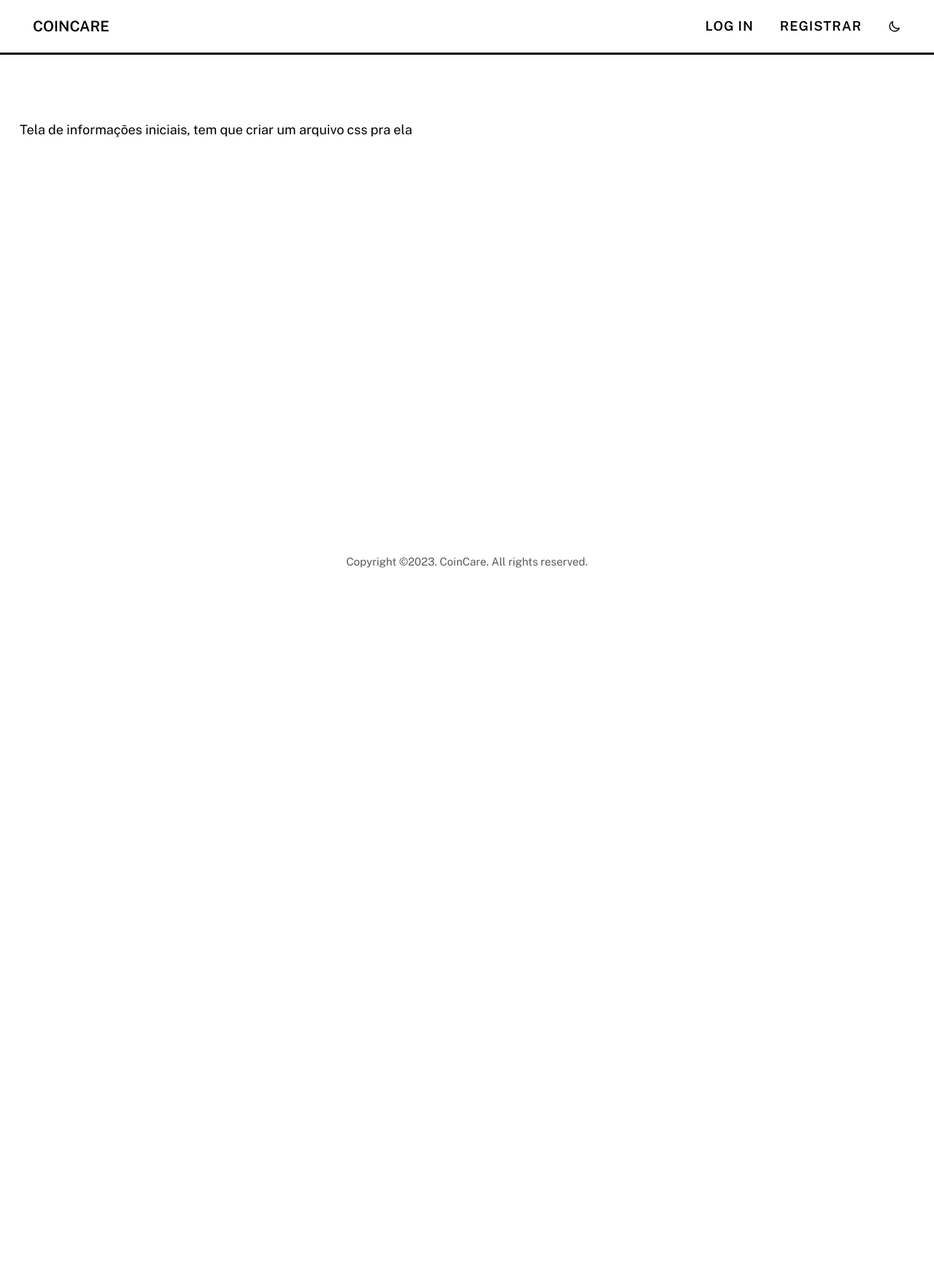
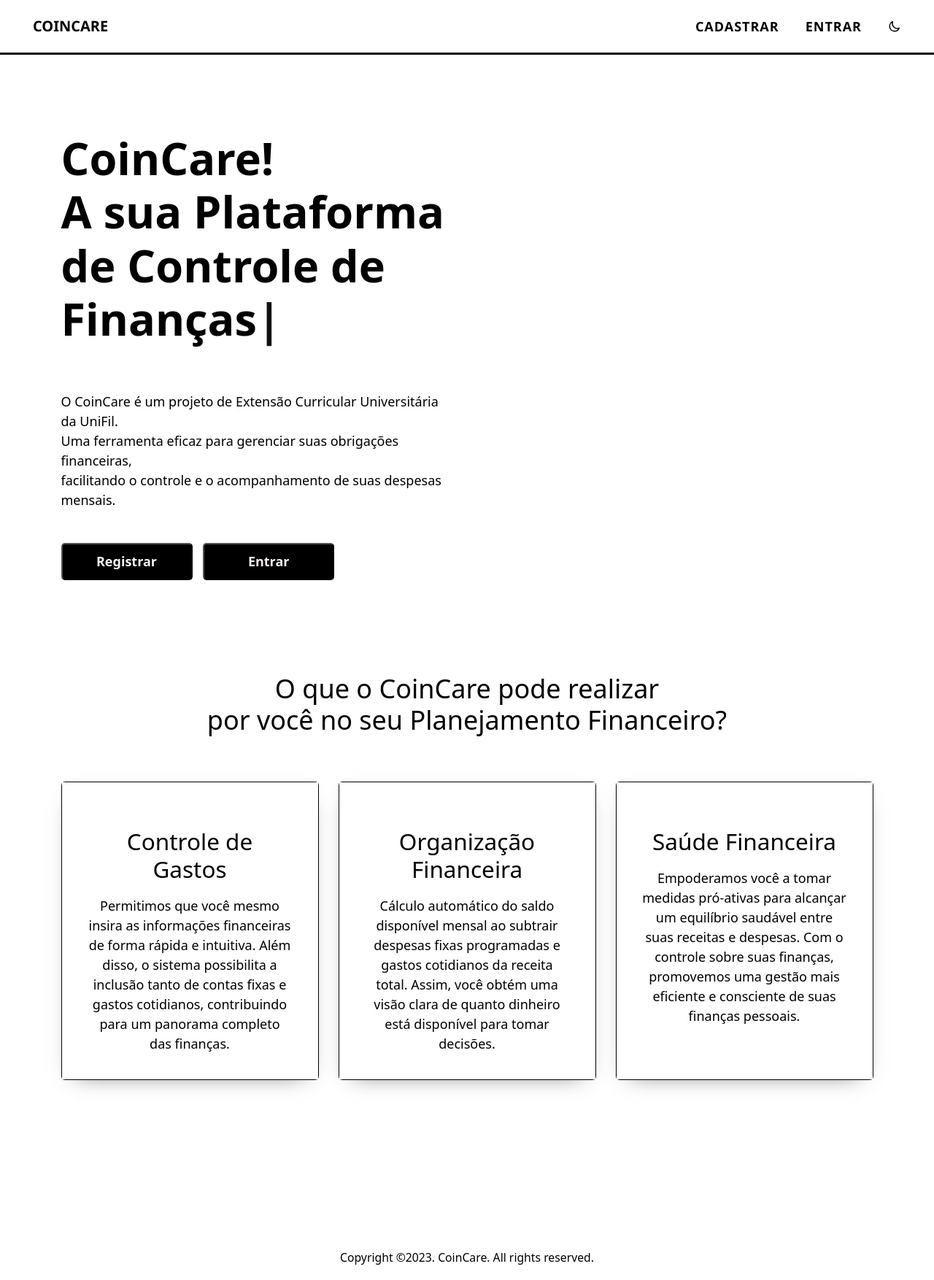
Before and after one commit to gabmats-creator/coincare-project, a Flask app: page / in a window 1280 px wide. Shown: the whole page at 73% size. Before the commit the page ends 778 px from the top, so only its background shows below. Run offline with Flask 3, Linux system fonts and the light colour scheme.

Commit message:
cards adicionados e animação de rolagem

```diff
--- /dev/null
+++ b/static/css/home.css
@@ -0,0 +1,126 @@
+*{
+    color: var(--text-dark);
+    background-color: var(--background-color);
+}
+
+.home {
+    padding-top: 5rem;
+    height: 100%;
+}
+
+.animacao-home {
+    min-height: 300px;
+}
+
+h1 {
+    font-weight: bold;
+    font-size: 3.4rem;
+}
+
+.button-home {
+    font-weight: bold;
+    color: var(--text-inverted);
+    background-color: var(--background-color-inverted);
+    padding: 10px 20px;
+    border-radius: 5px;
+    width: 10rem;
+    margin-right: 10px;
+}
+
+.button-home:hover {
+    color: var(--text-dark);
+    background-color: var(--background-color);
+    border: var(--border-1px);
+}
+
+/* Cards */
+
+.cards-container {
+	height: 100%;
+	padding-top: 100px;
+	padding-bottom: 175px;
+	display: flex;
+	justify-content: center;
+    text-align: center;
+}
+
+.card {
+    height: 100%;
+    box-shadow: rgba(0, 0, 0, 0.7) 0px 10px 30px -20px;
+    border: var(--border-1px);
+}
+
+.card-body {
+    padding: 35px;
+}
+
+/* Fim Cards */
+
+
+/* Small devices (landscape phones, 767.98px and up) */
+@media (max-width: 767.98px) {
+    .home {
+        display: flex;
+        flex-direction: column;
+		justify-content: center;
+		align-items: center;
+        text-align: center;
+		height: 100%;
+    }
+
+    .animacao-home {
+        min-height: 330px;
+    }
+
+    h1 {
+        font-size: 4.0rem;
+    }
+
+    p {
+        font-size: 1.3rem;
+        margin-bottom: 40px;
+    }
+
+    .button-home {
+        font-size: 1.6rem;
+        margin: 20px 0;
+        width: 100%;
+		display: flex;
+		justify-content: center;
+	}
+}
+
+/* Medium devices (tablets, 768px and up)*/
+@media (min-width: 768px) and (max-width: 991.98px) {
+    .home {
+        display: flex;
+        flex-direction: column;
+		justify-content: center;
+		align-items: center;
+        text-align: center;
+		height: 100%;
+    }
+
+    .animacao-home {
+        min-height: 250px;
+    }
+
+    h1 {
+        font-size: 4.0rem;
+    }
+
+    p {
+        font-size: 1.3rem;
+        margin-bottom: 40px;
+    }
+}
+
+/* Large devices (small desktops, 992px and up)*/
+@media (min-width: 992px) and (max-width: 1599.98px) {
+
+}
+
+/* Extra large devices (large desktops, 1600px and up)*/
+@media (min-width: 1600px) {
+
+}
--- a/static/css/main.css
+++ b/static/css/main.css
@@ -2,13 +2,16 @@
   --text-dark: #000;
   --text-light: #fbf2f2;
   --text-muted: #595959;
+  --text-inverted: #fbf2f2;
 
   --background-color: #fff;
+  --background-color-inverted: #000;
   --accent-colour: #97e73b;
   --accent-colour-2: #3bb54a;
   --tag-colour: #e5e5e5;
   --item-colour: gold;
 
+  --border-1px: 1px solid #000;
   --border: 3px solid #000;
 }
 
@@ -16,13 +19,16 @@
   --text-dark: #fbf2f2;
   --text-light: #000;
   --text-muted: #595959;
+  --text-inverted: #000;
 
   --background-color: #1c2023;
+  --background-color-inverted: #fbf2f2;
   --accent-colour: #97e73b;
   --accent-colour-2: #3bb54a;
   --tag-colour: var(--accent-colour-2);
   --item-colour: var(--accent-colour-2);
 
+  --border-1px: 1px solid #fff;
   --border: 3px solid #fff;
 }
 
@@ -109,6 +115,7 @@
   text-transform: uppercase;
   font-weight: 600;
   font-size: 20px;
+  font-family: 'Segoe UI', Tahoma, Verdana, sans-serif;
 }
 
 .nav-container {
@@ -148,6 +155,7 @@
   font-weight: 600;
   letter-spacing: 1px;
   text-transform: uppercase;
+  font-family: 'Segoe UI', Tahoma, Verdana, sans-serif;
 }
 
 .nav__item:hover {
--- a/templates/home.html
+++ b/templates/home.html
@@ -1,9 +1,132 @@
 {% extends "layout.html" %}
 
 {% block head_content %}
+    <!-- Bootstrap CSS -->
+    <link href="https://cdn.jsdelivr.net/npm/bootstrap@5.0.0/dist/css/bootstrap.min.css" rel="stylesheet">
 
+    <!-- Bootstrap JS (optional) -->
+    <script src="https://cdn.jsdelivr.net/npm/bootstrap@5.0.0/dist/js/bootstrap.bundle.min.js"></script>
+
+    <!-- Animação de Rolagem -->
+    <link href="https://unpkg.com/aos@2.3.1/dist/aos.css" rel="stylesheet">
+
+    <!-- Font Awesome -->
+    <!-- Our project just needs Font Awesome Free's Solid and Brand files -->
+
+    <link rel="stylesheet" href="{{ url_for('static', filename='css/home.css') }}">
+    <link rel="stylesheet" href="{{ url_for('static', filename='css/forms.css') }}">
 {% endblock %}
 
 {% block main_content %}
-    <p>Tela de informações iniciais, tem que criar um arquivo css pra ela</p>
+
+    <section>
+        <section class="container home">
+            <div class="row">
+                <div class="col-lg-6 d-flex">
+                    <div class="align-self-center">
+                        <div class="animacao-home pb-5" data-aos="fade-up" data-aos-delay="100">
+                            <h1><span class="auto-input"></span></h1>
+                        </div>
+                        <div>
+                            <p class="pb-3" data-aos="fade-up" data-aos-delay="100">
+                                O CoinCare é um projeto de Extensão Curricular Universitária da UniFil.<br>
+                                Uma ferramenta eficaz para gerenciar suas obrigações financeiras,<br>
+                                facilitando o controle e o acompanhamento de suas despesas mensais.
+                            </p>
+                            <form class="mt-4 mb-4" data-aos="fade-up" data-aos-delay="100">
+                                <button href="" class="button-home">
+                                    Registrar
+                                </button>
+                                <button href="" class="button-home">
+                                    Entrar
+                                </button>
+                            </form>
+                        </div>
+                    </div>
+                </div>
+                <div class="col-lg-6 d-none d-lg-block">
+                    <img src="" width="100%">
+                </div>
+            </div>
+        </section>
+
+        <!-- Cards -->
+        <section class="cards-container h-auto">
+            <div class="container">
+            <div class="row">
+                <div data-aos="fade-up" data-aos-delay="100" class="col text-center">
+                    <h2>O que o CoinCare pode realizar<br> por você no seu Planejamento Financeiro?</h2>
+                </div>
+            </div>
+
+            <div class="row">
+                <div class="col-lg-4 pt-5">
+                <div data-aos="fade-up" data-aos-delay="100" class="card">
+                    <div>
+                        <i class="fas fa-envelope"></i>
+                    </div>
+                    <div class="card-body">
+                        <h3 class="card-title pt-4 pb-2">Controle de Gastos</h3>
+                        <p class="card-text">Permitimos que você mesmo insira as informações financeiras de forma rápida e intuitiva.
+                            Além disso, o sistema possibilita a inclusão tanto de contas fixas e gastos cotidianos,
+                            contribuindo para um panorama completo das finanças.</p>
+                    </div>
+                </div>
+                </div>
+
+                <div class="col-lg-4 pt-5">
+                <div data-aos="fade-up" data-aos-delay="100" class="card">
+                    <div>
+                    <i class="fa-solid fa-landmark ml-4 mt-4 fa-3x" style="color: #6600ff;"></i>
+                    </div>
+                    <div class="card-body">
+                        <h3 class="card-title pt-4 pb-2">Organização Financeira</h3>
+                        <p class="card-text">Cálculo automático do saldo disponível mensal
+                            ao subtrair despesas fixas programadas e gastos cotidianos
+                            da receita total. Assim, você obtém uma visão clara de quanto
+                            dinheiro está disponível para tomar decisões.</p>
+                    </div>
+                </div>
+                </div>
+
+                <div class="col-lg-4 pt-5">
+                <div data-aos="fade-up" data-aos-delay="100" class="card">
+                    <div>
+                    <i class="fa-solid fa-user-tie ml-4 mt-4" style="color: #6600ff; font-size: 54px;"></i>
+                    </div>
+                    <div class="card-body">
+                        <h3 class="card-title pt-4 pb-2">Saúde Financeira</h3>
+                        <p class="card-text">Empoderamos você a tomar medidas pró-ativas para alcançar
+                            um equilíbrio saudável entre suas receitas e despesas.
+                            Com o controle sobre suas finanças,
+                            promovemos uma gestão mais eficiente e consciente de suas finanças pessoais.</p>
+                        </div>
+                    </div>
+                </div>
+            </div>
+            </div>
+        </section>
+        <!-- Fim Cards -->
+
+    <!-- Bootstrap JS (optional) -->
+    <script src="https://cdn.jsdelivr.net/npm/bootstrap@5.0.0/dist/js/bootstrap.bundle.min.js"></script>
+
+    <!-- Typing Effect -->
+    <script src="https://unpkg.com/typed.js@2.0.16/dist/typed.umd.js"></script>
+    <script>
+        var typed = new Typed(".auto-input", {
+        strings: ["CoinCare! <br>A sua Plataforma de Controle de Finanças"],
+        typeSpeed: 50,
+        loop: false,
+        })
+    </script>
+
+    <!-- Animação de Rolagem -->
+    <script src="https://unpkg.com/aos@2.3.1/dist/aos.js"></script>
+    <script>
+        document.addEventListener("DOMContentLoaded", function () {
+        AOS.init();
+        });
+    </script>
+
 {% endblock %}
--- a/templates/macros/nav.html
+++ b/templates/macros/nav.html
@@ -1,7 +1,7 @@
 {% from "macros/svgs.html" import moon, sun %}
 
 {% macro header(email, theme) %}
-<header class="header">
+<header class="header fixed-top">
     <div class="nav-container">
         <a href="{{ url_for('homepage') }}" class="header__logo">
             <span class="logo__name">CoinCare</span>
@@ -9,16 +9,16 @@
         <nav class="nav">
             {% if not email %}
                 <a
-                    href="{{ url_for('login') }}"
-                    class="nav__link"
-                >
-                    <span class="nav__item">Log in</span>
-                </a>
-                <a
                     href="{{ url_for('register') }}"
                     class="nav__link"
                 >
-                    <span class="nav__item">Registrar</span>
+                    <span class="nav__item">Cadastrar</span>
+                </a>
+                <a
+                href="{{ url_for('login') }}"
+                class="nav__link"
+                >
+                <span class="nav__item">Entrar</span>
                 </a>
             {% else %}
                 <a
```
Lines whose indentation alone changed are shown as unchanged.
